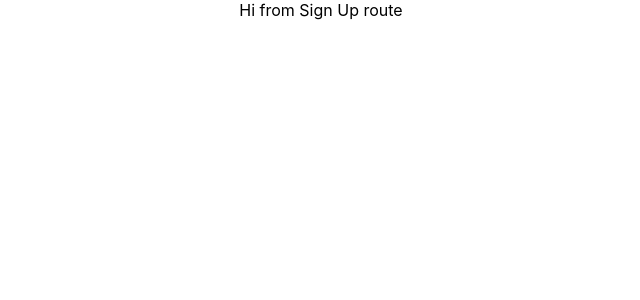
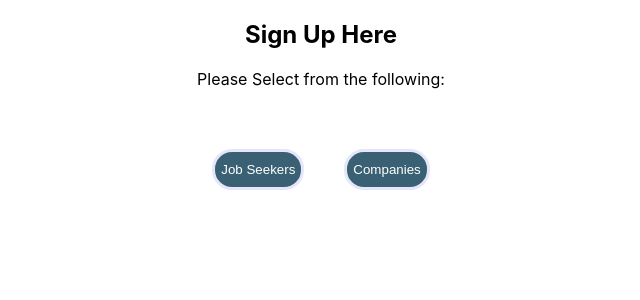
Before and after one commit to droom-build-week/Front-end, a React (Create React App) app in the folder droom-app/: page /signup in a window 1280 px wide. Shown: the top 300 px of the page, without its empty margins (319-959 px from the left). Built offline with nearby package versions, Linux system fonts and the light colour scheme.

Commit message:
content for signup page

```diff
--- a/droom-app/src/components/Home.js
+++ b/droom-app/src/components/Home.js
@@ -57,7 +57,7 @@ export default function Home() {
             </Div>
 
 
-{/* //Sign up button here, wrapped in navlink  */}
+{/* //Sign up button here */}
 
 <NavLink to="/signup">
 <Button className="signupButton">Sign Up Now</Button>
--- a/droom-app/src/components/SignUp.js
+++ b/droom-app/src/components/SignUp.js
@@ -1,11 +1,68 @@
 import React from 'react';
+import styled from 'styled-components';
+import { NavLink } from 'react-router-dom';
+
+
+const Div = styled.div `
+
+display: flex;
+/* border: 2px red solid; */
+justify-content: center;
+margin-top: 60px;
+
+
+`
+
+const Button = styled.button `
+border: 3px solid lavender;
+border-radius: 20px;
+padding-top: 10px;
+padding-bottom: 10px;
+color: white;
+background: #3A6073;
+margin-left: 20px;
+margin-right: 20px;
+
+
+`
+
+
+
+
 
 export default function SignUp() {
 
     return (
 
-<div>
-    Hi from Sign Up route
+<div className="signupwrapper">
+
+{/* //2 buttons: for jobseekers and for companies */}
+
+<h2>Sign Up Here</h2>
+<p>Please Select from the following: </p>
+
+<Div className="buttoncontainer">
+<Button>Job Seekers </Button>
+<Button>Companies </Button>
+</Div>
+
+
+{/* //need to add navlinks and nested routes */}
+
+
+
+
+
+
+
+
+
+
+
+
+
+
+
 </div>
 
     );
```
